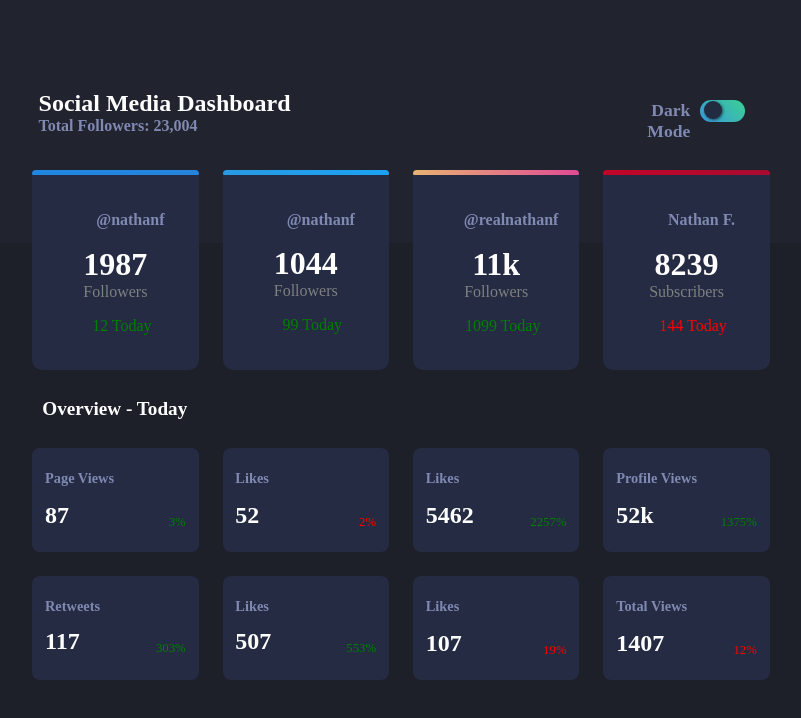
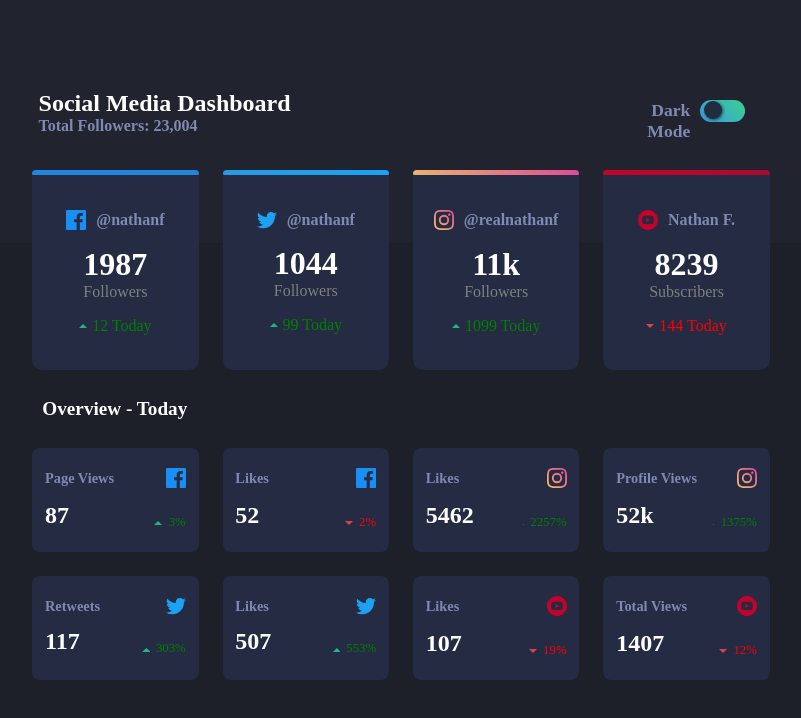
Before and after one commit to ayush3110/social-media-dashboard, a plain HTML site: page index.html in a window 1280 px wide. Shown: the whole page, without its empty margins (260-1061 px from the left). Drawn offline with Linux system fonts and the light colour scheme.

Commit message:
second commit

```diff
--- a/css/desktop-dark.css
+++ b/css/desktop-dark.css
@@ -166,25 +166,25 @@ body{
   #fb{
     height: 20px;
     width: 20px;
-    background-image: url("/social-media-dashboard-with-theme-switcher-master/images/icon-facebook.svg");
+    background-image: url("../images/icon-facebook.svg");
   }
 
   #tw{
     height: 17px;
     width: 20px;
-    background-image: url("/social-media-dashboard-with-theme-switcher-master/images/icon-twitter.svg");
+    background-image: url("../images/icon-twitter.svg");
   }
 
   #in{
     height: 20px;
     width: 20px;
-    background-image: url("/social-media-dashboard-with-theme-switcher-master/images/icon-instagram.svg");
+    background-image: url("../images/icon-instagram.svg");
   }
 
   #yt{
     height: 20px;
     width: 20px;
-    background-image: url("/social-media-dashboard-with-theme-switcher-master/images/icon-youtube.svg");
+    background-image: url("../images/icon-youtube.svg");
   }
 
   .heading{
@@ -229,11 +229,11 @@ body{
   }
 
   #up{
-    background-image: url("/social-media-dashboard-with-theme-switcher-master/images/icon-up.svg");
+    background-image: url("../images/icon-up.svg");
   }
 
   #down{
-    background-image: url("/social-media-dashboard-with-theme-switcher-master/images/icon-down.svg");
+    background-image: url("../images/icon-down.svg");
   }
 
   .bheading{
```
Also changed, not shown: index.html (+1 -1 lines).
